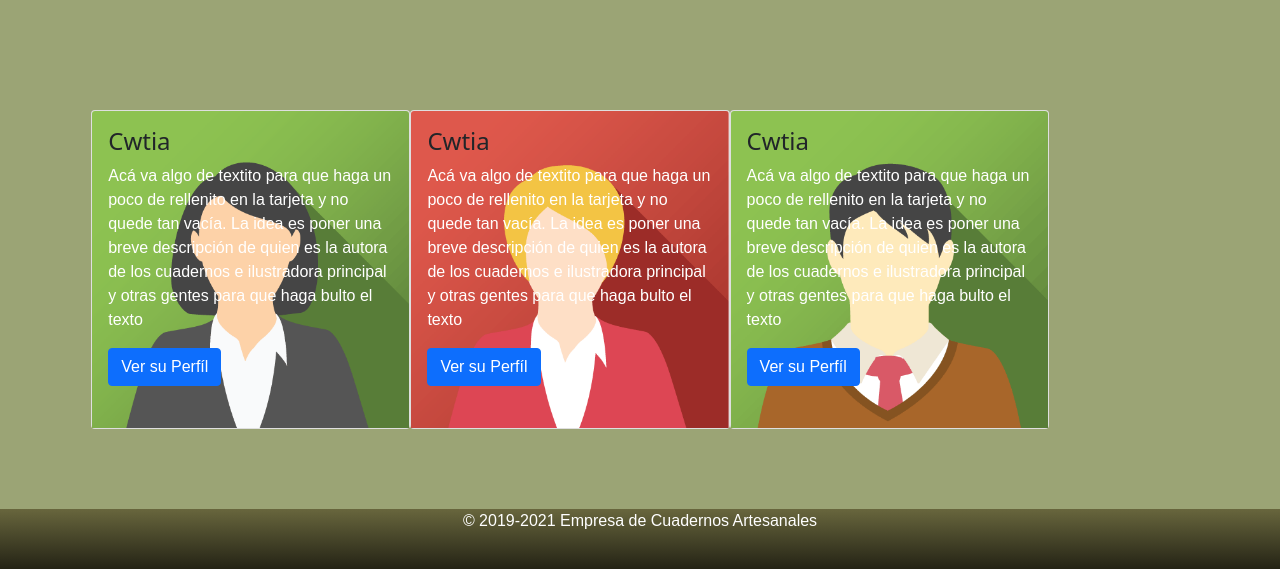
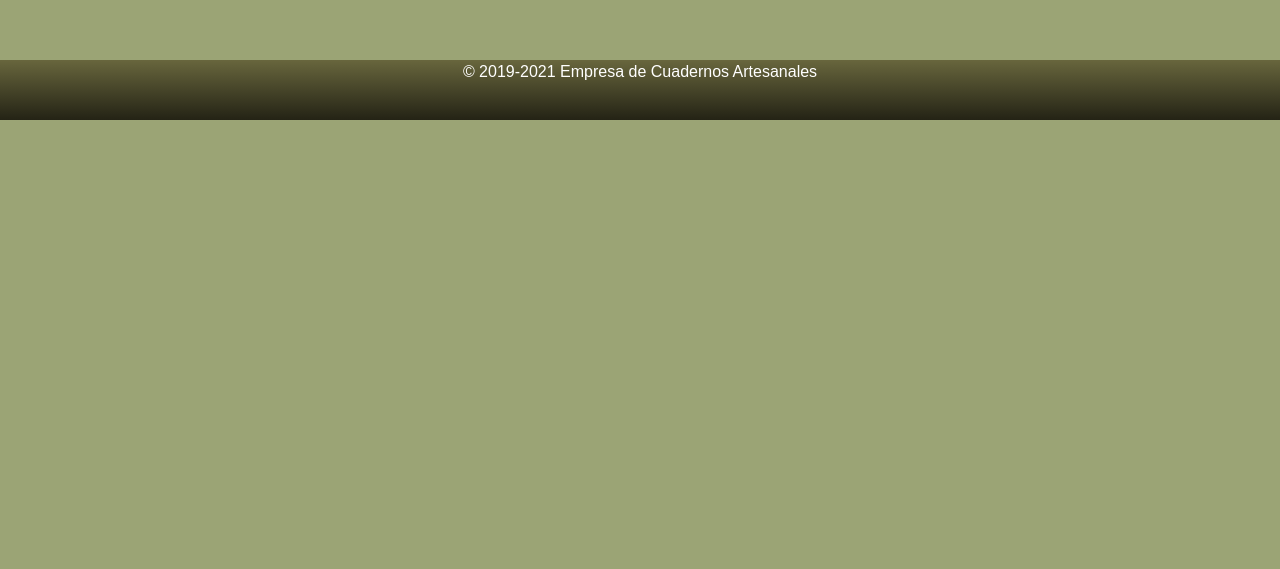
Before and after one commit to serviceace/mi_repositorio, a website: page index.html in a window 1280 px wide. Shown: the part 1179-1748 px from the top of the page. After the commit the page ends 1299 px from the top, so only its background shows below. Drawn offline with nearby package versions, Linux system fonts and the light colour scheme.

Commit message:
limpiado de contenido para proyecto final

```diff
--- a/index.html
+++ b/index.html
@@ -62,36 +62,7 @@
 				</div>
 
 
-			<div class="container">
 
-				<div class="row justify-content-md-center">
-					<div class="card p-0" style="width:30%">
-				  		<img class="card-img-top" src="./images/img_avatar4.png" alt="Card image">
-				  		<div class="card-img-overlay">
-				    	<h4 class="card-title">Cwtia</h4>
-				    	<p class="card-text">Acá va algo de textito para que haga un poco de rellenito en la tarjeta y no quede tan vacía. La idea es poner una breve descripción de quien es la autora de los cuadernos e ilustradora principal y otras gentes para que haga bulto el texto</p>
-				    	<a href="#" class="btn btn-primary">Ver su Perfíl</a>
-				  	</div>
-				  </div>
-				  	<div class="card p-0" style="width:30%">
-				  		<img class="card-img-top" src="./images/img_avatar5.png" alt="Card image">
-				  		<div class="card-img-overlay">
-				    	<h4 class="card-title">Cwtia</h4>
-				    	<p class="card-text">Acá va algo de textito para que haga un poco de rellenito en la tarjeta y no quede tan vacía. La idea es poner una breve descripción de quien es la autora de los cuadernos e ilustradora principal y otras gentes para que haga bulto el texto</p>
-				    	<a href="#" class="btn btn-primary">Ver su Perfíl</a>
-				  	</div>
-				  </div>
-						<div class="card p-0" style="width:30%">
-				  			<img class="card-img-top" src="./images/img_avatar1.png" alt="Card image">
-				  			<div class="card-img-overlay">
-				    			<h4 class="card-title">Cwtia</h4>
-				    			<p class="card-text">Acá va algo de textito para que haga un poco de rellenito en la tarjeta y no quede tan vacía. La idea es poner una breve descripción de quien es la autora de los cuadernos e ilustradora principal y otras gentes para que haga bulto el texto</p>
-				    			<a href="#" class="btn btn-primary">Ver su Perfíl</a>
-				 		 	</div>
-		 				</div>
-					</div>
-
-				</div>
 
 		<footer>
 			<p> © 2019-2021  Empresa de Cuadernos Artesanales </p>
```
Also changed, not shown: pages/productos.html (+0 -43 lines).
